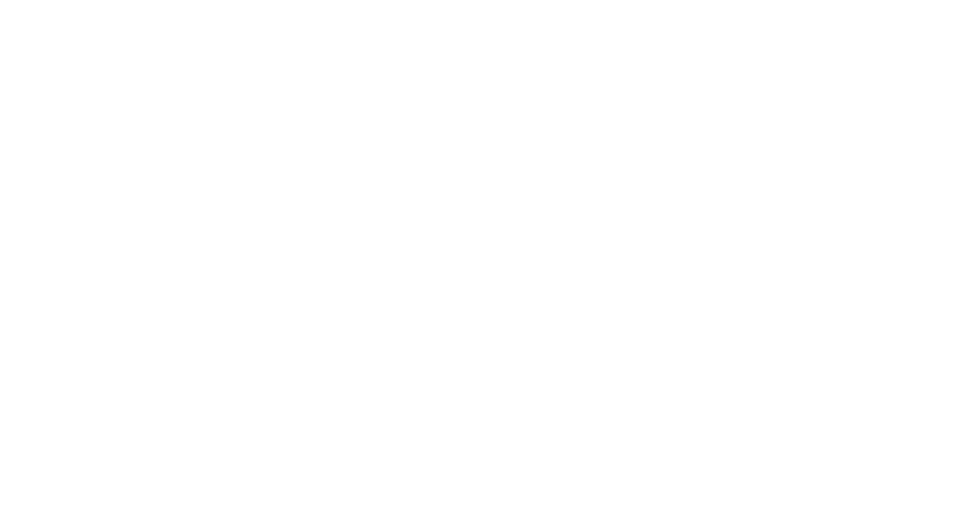
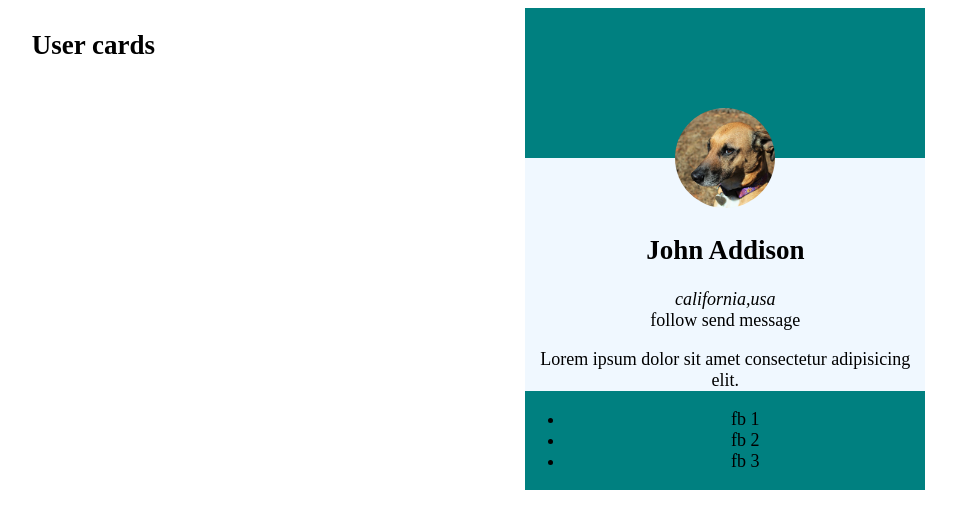
Before and after one commit to Solomii/19-12-class-practice, a plain HTML site: page index.html in a window 1280 px wide. Shown: the whole page, without its empty margins (161-1117 px from the left). Drawn offline with Linux system fonts and the light colour scheme.

Commit message:
Work in progress

```diff
--- a/assets/css/style.css
+++ b/assets/css/style.css
@@ -0,0 +1,59 @@
+:root {
+  --size-avatar:100px;
+  font-size: 18px;
+}
+
+* {
+  box-sizing: border-box;
+}
+
+a {
+  color: inherit;
+  text-decoration: none;
+}
+
+img {
+  width: 100%;
+}
+
+.cards-container {
+  display: flex;
+  justify-content: space-around;
+}
+
+.flex-wrapper {
+  display: flex;
+  justify-content: space-around;
+}
+
+.user-card {
+  flex: 0 0  calc(4*var(--size-avatar));
+  text-align: center;
+  background-color: teal;
+  padding-top: calc(1.5*var(--size-avatar));
+}
+
+.user-avatar {
+  width: var(--size-avatar);
+  height: var(--size-avatar);
+  width: 100px;
+  height: 100px;
+  border-radius: 50%;
+  object-fit: cover;
+  object-position: top;
+  margin-top: -50px;
+}
+
+.user-info{
+ background-color: aliceblue;
+}
+
+.user-name {
+
+}
+
+.user-header,
+
+.user-address {
+
+}
--- a/index.html
+++ b/index.html
@@ -1,17 +1,44 @@
 <!DOCTYPE html>
 <html lang="en">
     <head>
-  <meta charset="UTF-8">
-  <meta http-equiv="X-UA-Compatible" content="IE=edge">
-  <meta name="viewport" content="width=device-width, initial-scale=1.0">
+        <meta charset="UTF-8" />
+        <meta http-equiv="X-UA-Compatible" content="IE=edge" />
+        <meta name="viewport" content="width=device-width, initial-scale=1.0" />
         <title>SolomiiaPractice</title>
-  <link rel="stylesheet" href="./assets/css/style.css">
+        <link rel="stylesheet" href="./assets/css/style.css" />
     </head>
     <body>
-  <header class="header-container">
-    <img src="" alt="" class="image">
-    <main></main>
-    <footer></footer>
+        <section class="cards-container">
+            <h1>User cards</h1>
+
+            <div class="flex-wrapper">
+                <article class="user-card">
+                    <section class="user-info">
+                        <header>
+                            <img class="user-avatar" src="./assets/image/dogEleven.png" alt="" />
+                            <h2>John Addison</h2>
+                            <address>california,<span>usa</span></address>
                         </header>
+                        <div class="container-btn">
+                            <a href="">follow</a>
+                            <a href="">send message</a>
+                        </div>
+                        <p>
+                            Lorem ipsum dolor sit amet consectetur adipisicing
+                            elit.
+                        </p>
+                    </section>
+                    <footer>
+                        <nav>
+                            <ul class="social-list">
+                                <li><a href=""> fb 1</a></li>
+                                <li><a href=""> fb 2</a></li>
+                                <li><a href=""> fb 3</a></li>
+                            </ul>
+                        </nav>
+                    </footer>
+                </article>
+            </div>
+        </section>
     </body>
 </html>
```
Also changed, not shown: assets/image/dogEleven.png (added). Lines whose indentation alone changed are shown as unchanged.
